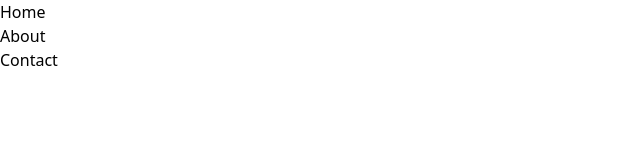
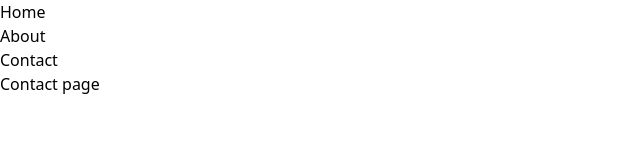
Before and after one commit to rgvillanueva28/rgvillanueva28.github.io.source-NextJS, a Next.js app: page /contact in a window 1280 px wide. Shown: the top 160 px of the page, without its empty margins (0-640 px from the left). Built offline with nearby package versions, Linux system fonts and the light colour scheme.

Commit message:
Fixed tailwindCSS config

```diff
--- a/components/layout.js
+++ b/components/layout.js
@@ -17,6 +17,7 @@ const pages = [
 
 export default function LayoutComponent({ children }) {
   return (
+    <>
       <nav>
         <ul>
           {pages.map(({ label, href }) => (
@@ -28,5 +29,7 @@ export default function LayoutComponent({ children }) {
           ))}
         </ul>
       </nav>
+      {children}
+    </>
   );
 }
--- a/pages/index.js
+++ b/pages/index.js
@@ -7,7 +7,7 @@ export default function Home() {
       <Head>
         <title>RANE GILLIAN</title>
       </Head>
-      <div>
+      <div className="container mx-auto">
         <h1>RANE GILLIAN</h1>
       </div>
     </LayoutComponent>
--- /dev/null
+++ b/postcss.config.js
@@ -0,0 +1,3 @@
+module.exports = {
+  plugins: ["tailwindcss", "postcss-preset-env"],
+};
--- /dev/null
+++ b/tailwind.config.js
@@ -0,0 +1,8 @@
+module.exports = {
+  purge: [],
+  theme: {
+    extend: {},
+  },
+  variants: {},
+  plugins: [],
+}
```
Lines whose indentation alone changed are shown as unchanged.
